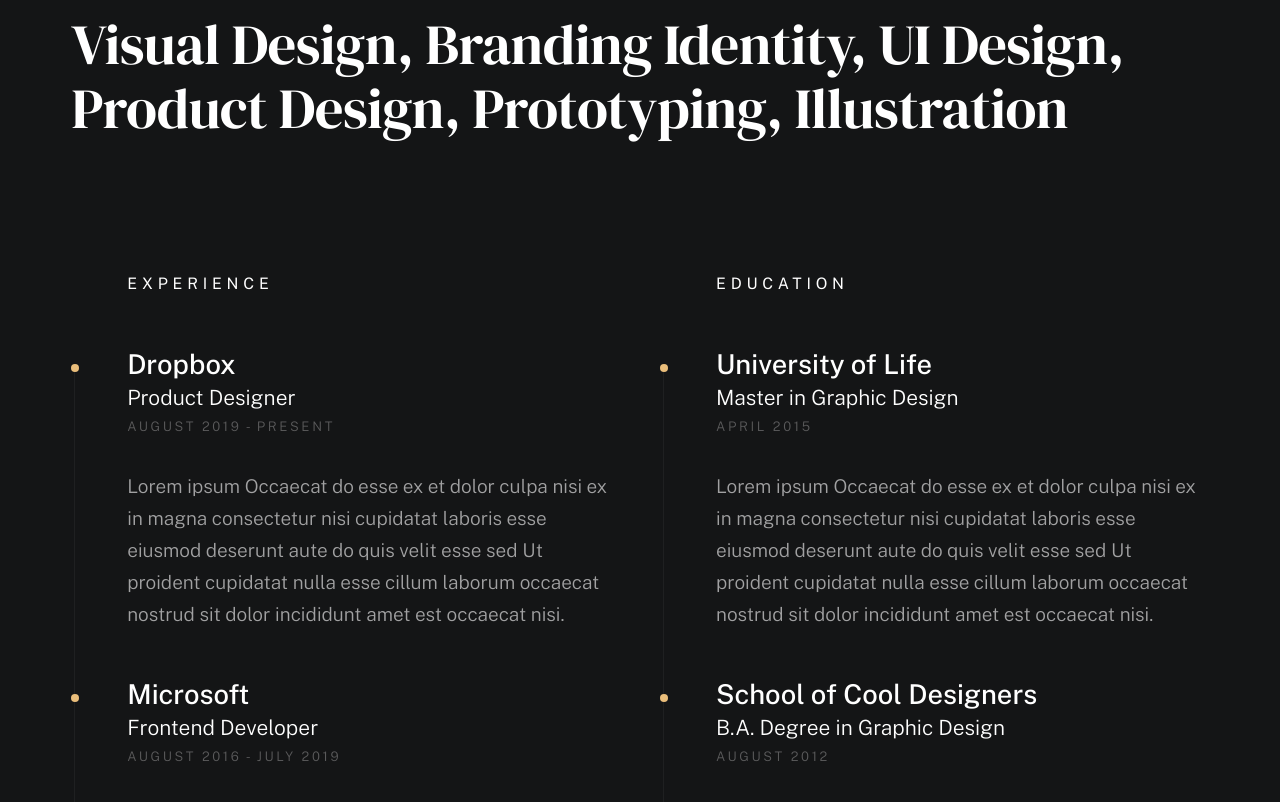
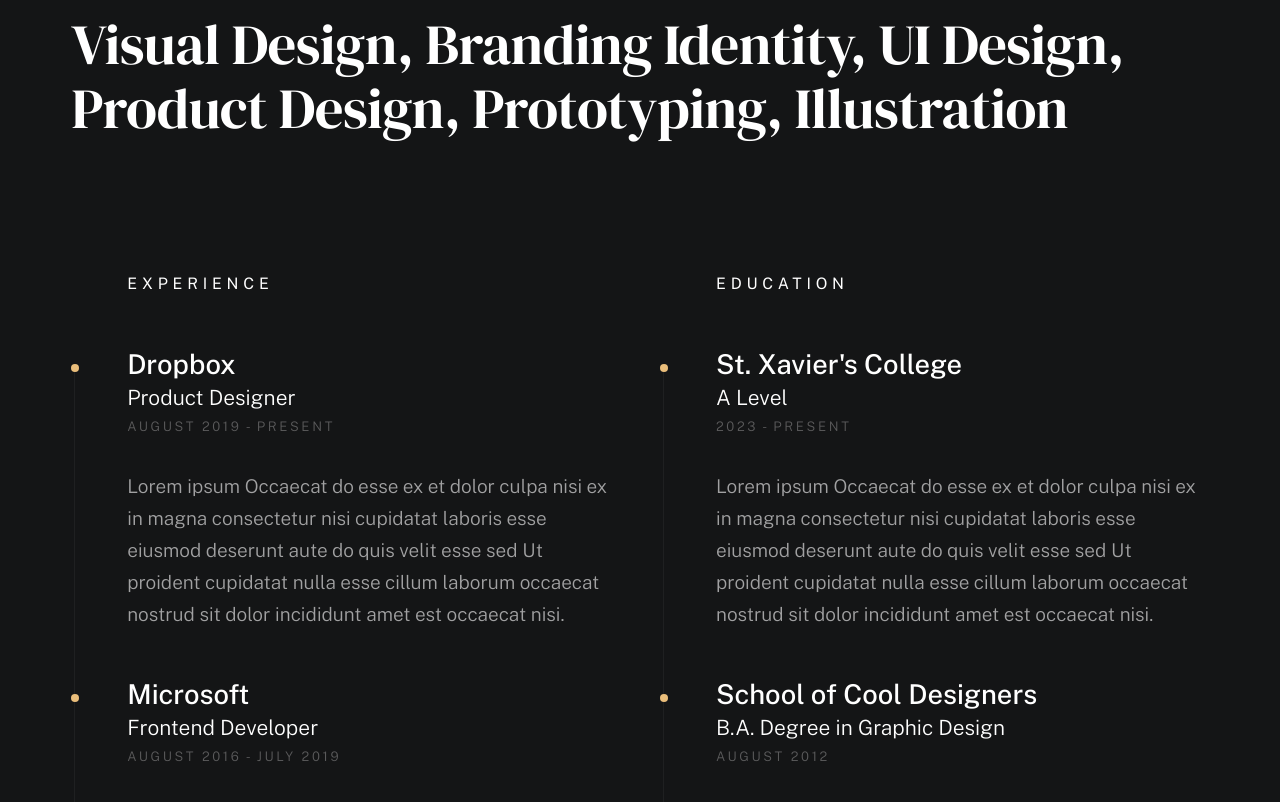
Before and after one commit to MrTrotid/About-Me, a plain HTML site: page index.html in a window 1280 px wide. Shown: the part 1998-2800 px from the top of the page. Drawn offline with nearby package versions, Linux system fonts and the light colour scheme; a web font is replaced by a local one.

Commit message:
Update index.html

```diff
--- a/index.html
+++ b/index.html
@@ -66,8 +66,8 @@
                         <li><a href="index.html" class="home-link">MrTrotid</a></li>
                         <li class="current"><a href="#intro" class="smoothscroll">Intro</a></li>
                         <li><a href="#about" class="smoothscroll">About</a></li>
-                        <li><a href="#works" class="smoothscroll">Works</a></li>
-                        <li><a href="#contact" class="smoothscroll">Say Hello</a></li>
+                        <li><a href="#works" class="smoothscroll">Achievements</a></li>
+                        <li><a href="#contact" class="smoothscroll">Where you can find me</a></li>
                     </ul>
                 </nav>
             </div>
@@ -214,9 +214,9 @@
                             <div class="timeline__block">
                                 <div class="timeline__bullet"></div>
                                 <div class="timeline__header">
-                                    <h4 class="timeline__title">University of Life</h3>
-                                    <h5 class="timeline__meta">Master in Graphic Design</h5>
-                                    <p class="timeline__timeframe">April 2015</p>
+                                    <h4 class="timeline__title">St. Xavier's College</h3>
+                                    <h5 class="timeline__meta">A Level</h5>
+                                    <p class="timeline__timeframe">2023 - Present</p>
                                 </div>
                                 <div class="timeline__desc">
                                     <p>Lorem ipsum Occaecat do esse ex et dolor culpa nisi ex in magna consectetur nisi cupidatat laboris esse eiusmod deserunt aute do quis velit esse sed Ut proident cupidatat nulla esse cillum laborum occaecat nostrud sit dolor incididunt amet est occaecat nisi.</p>
```
